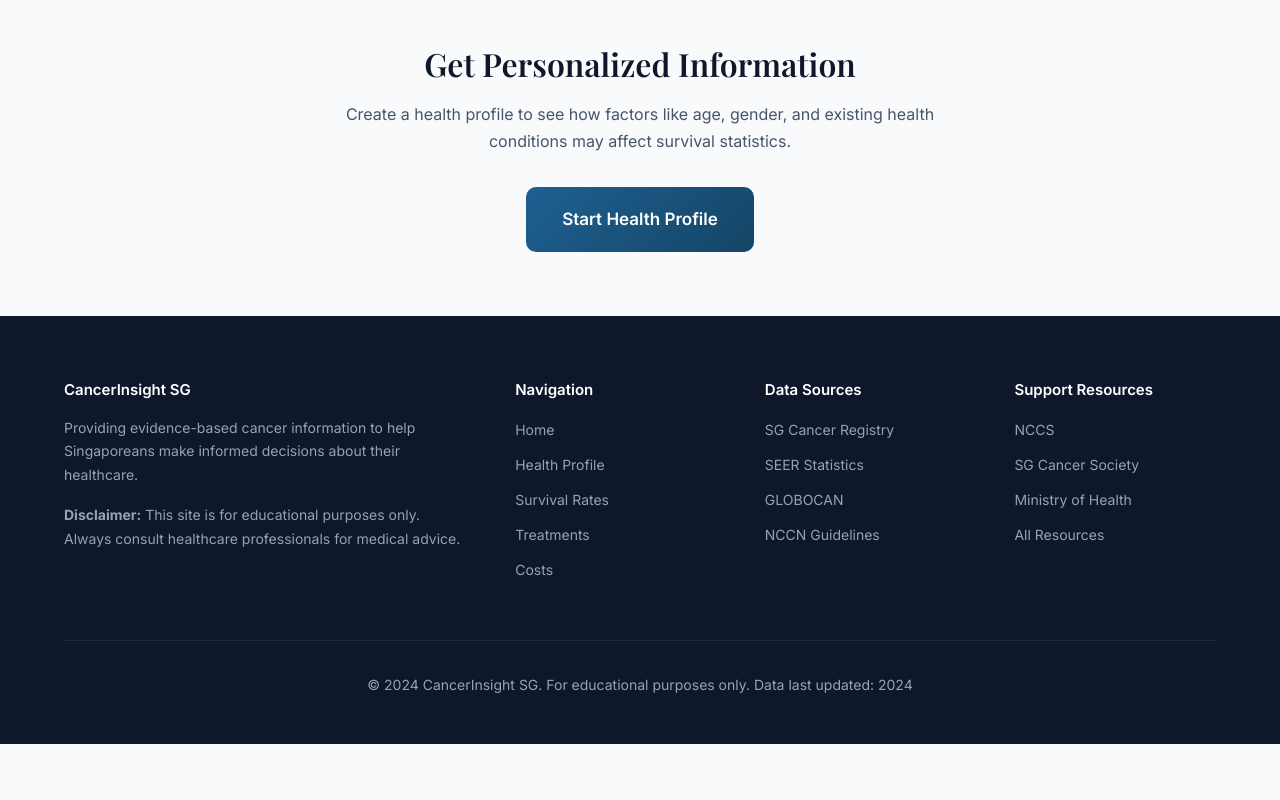
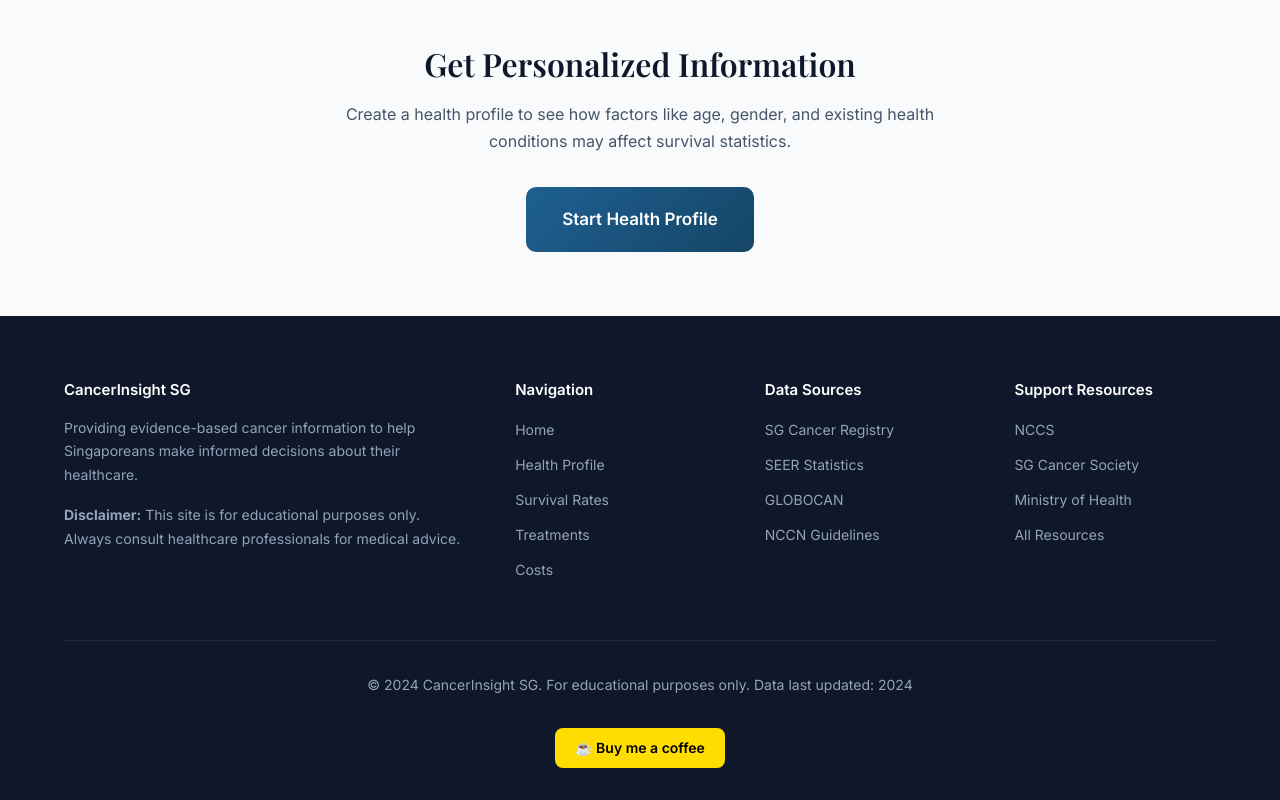
Before and after one commit to joelfirenze/claude-cancer, a plain HTML site: page index.html in a window 1280 px wide. Shown: the part 3498-4298 px from the top of the page. Before the commit the page ends 4242 px from the top, so only its background shows below. Drawn offline with nearby package versions, Linux system fonts and the light colour scheme.

Commit message:
Add Buy Me a Coffee link to footer on all pages
Co-Authored-By: Claude Opus 4.6 (1M context) <noreply@anthropic.com>

```diff
--- a/index.html
+++ b/index.html
@@ -506,6 +506,7 @@
             </div>
             <div class="footer-bottom">
                 <p>&copy; 2024 CancerInsight SG. For educational purposes only. Data last updated: 2024</p>
+                <a href="https://buymeacoffee.com/joelfirenze" target="_blank" class="bmc-link">&#9749; Buy me a coffee</a>
             </div>
         </div>
     </footer>
--- a/styles.css
+++ b/styles.css
@@ -1089,6 +1089,23 @@ a:hover {
   font-size: 0.875rem;
 }
 
+.bmc-link {
+  display: inline-block;
+  margin-top: var(--spacing-md);
+  padding: 0.5rem 1.25rem;
+  background: #FFDD00;
+  color: #000;
+  font-weight: 600;
+  font-size: 0.875rem;
+  border-radius: 8px;
+  text-decoration: none;
+  transition: background 0.2s;
+}
+
+.bmc-link:hover {
+  background: #e5c700;
+}
+
 /* ===== Filters ===== */
 .filters {
   display: flex;
```
Also changed, not shown: assessment.html (+1 -0 lines), costs.html (+1 -0 lines), resources.html (+1 -0 lines), survival.html (+1 -0 lines), treatment.html (+1 -0 lines).
